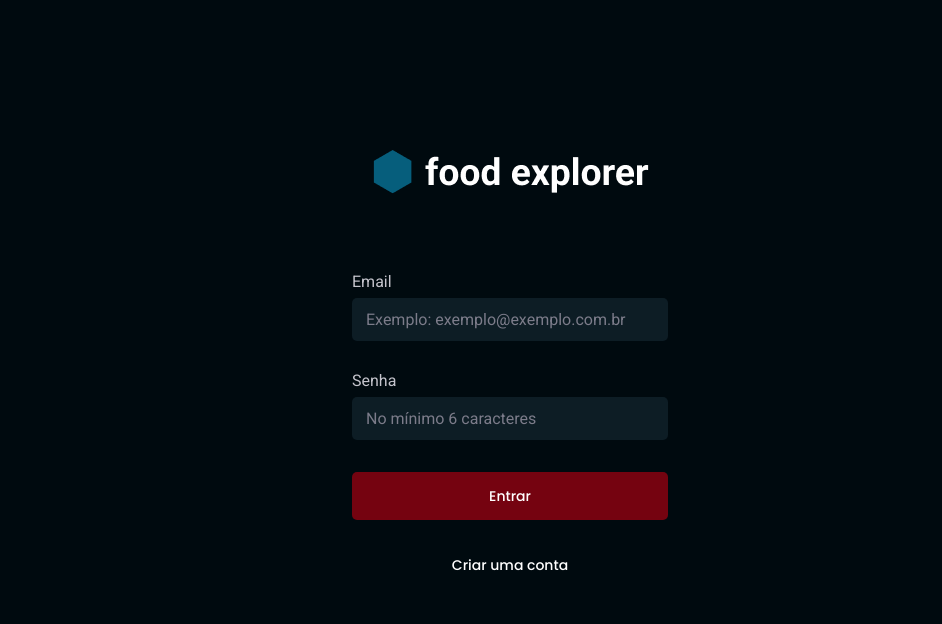
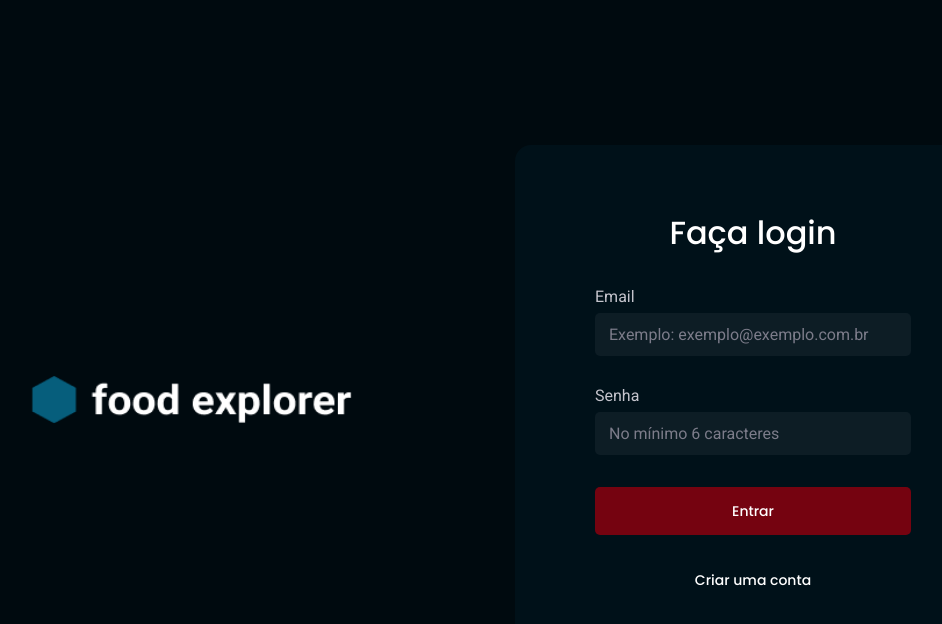
Before and after one commit to cah90/foodexplorer-frontend, a React (Vite) app: page / in a window 1280 px wide. Shown: the top 624 px of the page, without its empty margins (130-1072 px from the left). Built offline with nearby package versions, Linux system fonts and the light colour scheme.

Commit message:
feat: finished signin page responsive for mobile and desktop

```diff
--- a/src/pages/SignIn/index.jsx
+++ b/src/pages/SignIn/index.jsx
@@ -11,7 +11,10 @@ export function SignIn() {
 			<Container>
 				<img src="./logo.png" alt="Food Explorer logo" />
 
+				<div className="wrapper">
 					<Form>
+						<h2>Faça login</h2>
+
 						<Field
 							label="Email"
 							placeholder="Exemplo: exemplo@exemplo.com.br"
@@ -29,6 +32,7 @@ export function SignIn() {
 
 					{/* <Link to="/register">Criar uma conta</Link> */}
 					<a href="/register">Criar uma conta</a>
+				</div>
 			</Container>
 		</>
 	)
--- a/src/pages/SignIn/styles.js
+++ b/src/pages/SignIn/styles.js
@@ -7,15 +7,58 @@ export const Container = styled.div`
 		margin: 15rem 0 7.3rem;
 	}
 
-	> a {
+	a {
 		color: ${({ theme }) => theme.COLORS.LIGHT_100};
 		font-size: 1.4rem;
 		font-weight: 500;
 		line-height: 2.4rem;
 	}
+
+	@media (min-width: 1000px) {
+		display: flex;
+		justify-content: space-around;
+		align-items: center;
+		gap: 10rem;
+
+		height: 100vh;
+
+		max-width: 80%;
+		margin: 0 auto;
+
+		> img {
+			width: 32.4rem;
+			height: 4.8rem;
+
+			margin: 0;
+		}
+
+		.wrapper {
+			flex-basis: 47.6rem;
+
+			padding: 6.4rem;
+			border-radius: 1.6rem;
+			background-color: ${({ theme }) => theme.COLORS.DARK_700};
+		}
+	}
 `
 
 export const Form = styled.form`
 	max-width: 31.6rem;
+
 	margin: 0 auto 3.2rem;
+
+	> h2 {
+		display: none;
+	}
+
+	@media (min-width: 1000px) {
+		> h2 {
+			display: inline-block;
+			font-size: 3.2rem;
+			font-weight: 500;
+			color: ${({ theme }) => theme.COLORS.LIGHT_100};
+
+			margin-bottom: 3.2rem;
+		}
+	}
 `
```
Lines whose indentation alone changed are shown as unchanged.
